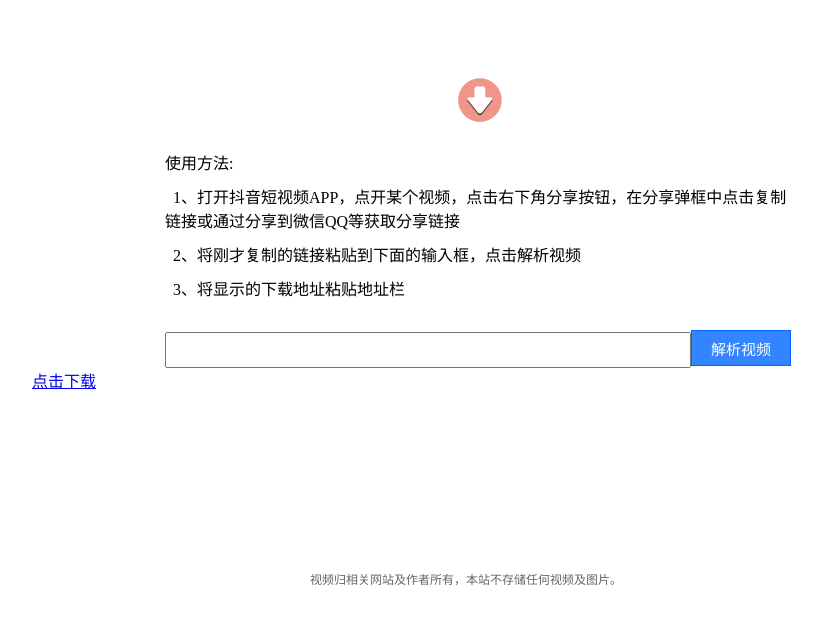
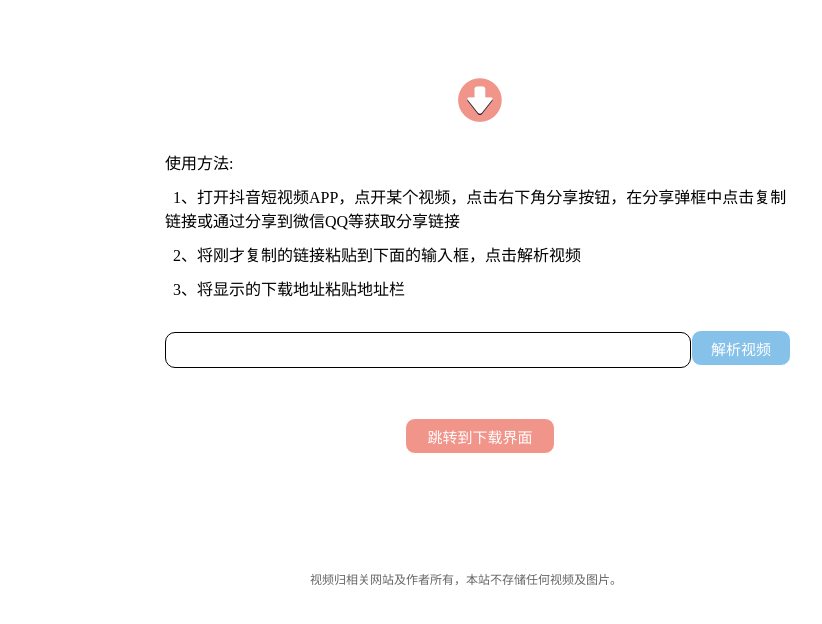
Before and after one commit to AmazingUU/Django-Douyin_no_watermark, a Django app: template download_no_watermark/templates/hello.html in a window 1280 px wide. Shown: the top 624 px of the page, without its empty margins (160-982 px from the left). Run offline with Django 3.2, Linux system fonts and the light colour scheme; the template is opened without the code that fills it: most values are stand-ins (such as "Sample title", 1, 10 or a date in 2020).

Commit message:
2018/11/25 23:05

```diff
--- a/download_no_watermark/download_no_watermark/view.py
+++ b/download_no_watermark/download_no_watermark/view.py
@@ -1,3 +1,5 @@
+import json
+
 from django.http import HttpResponse
 from django.shortcuts import render
 from download_no_watermark.download_no_watermark import Downloader
@@ -9,8 +11,8 @@ def hello(request):
         downloader = Downloader()
         download_url,desc = downloader.run(share_url)
         if download_url:
-            context['download_url'] = download_url
-            context['desc'] = desc
+            context['download_url'] = json.dumps(download_url)
+            context['desc'] = json.dumps(desc)
             # return HttpResponseRedirect(download_url)
         else:
             context['download_url'] = '下载失败'
--- a/download_no_watermark/templates/hello.html
+++ b/download_no_watermark/templates/hello.html
@@ -31,8 +31,9 @@ div div ul li{float:right;}
     text-decoration:none;}
 ul{list-style:none;position:absolute; top:20px;right:5px;}
 .logo{display:block;margin:75px auto 25px;width:50px;height:50px;}
-#submit{width:100px;height:36px;background:#3385ff; border:1px solid #06F;color:#fff;font-size:15px;}
-#search{width:526px;height:36px;}
+#submit{width:100px;height:36px;background:#85C1E9; border:1px solid;border-radius:10px;color:#fff;font-size:15px;}
+#download{display:block;width:150px;height:36px;background:#F1948A; border:1px solid;border-radius:10px;color:#fff;font-size:15px;margin:50px auto}
+#search{width:526px;height:36px;border:1px solid;border-radius:10px;}
 .tubiao{width:630px;margin:0 auto;}
 .qrcode_text{float:left;height:46px;line-height:23px;font-size:12px;margin: 8px 0 0 10px;}
 .qrcode_img{float:left;}
@@ -59,8 +60,8 @@ function copyText() {
   alert("复制成功,请将地址复制到地址栏打开");
 }
 
-function download(url){
-    window.open(url);
+function download(){
+    window.open({{ download_url|safe }});
 }
 /**
  * 通用的打开下载对话框方法，没有测试过具体兼容性
@@ -109,17 +110,17 @@ function openDownloadDialog(url, saveName)
         <div class="tubiao">
             <form action="/douyin/" method="post">
                 {% csrf_token %}
-                <input type="search" name="search" id="search"/><input type="submit" name="submit" id="submit"value="解析视频"/>
+                <input type="search" name="search" id="search"/><input type="submit" name="submit" id="submit" value="解析视频"/>
             </form>
 
 
         </div>
        {% if desc %}
-            <!--<div class="tubiao">-->
+            <div class="tubiao">
                 <!--<p style="margin:50px atuo 20px auto;">视频名称:&nbsp;&nbsp;{{ desc }}</p>-->
                <!--下载地址:<textarea id="input" style="width:630px;height:50px;margin:10px 0 20px 0;resize:none;">{{ download_url }}</textarea>-->
-               <a href="{{download_url}}" onclick="download({{download_url}})">点击下载</a>
-            <!--</div>-->
+               <input type="submit" id="download" onclick="download()" value="跳转到下载界面"/>
+            </div>
        {% endif %}
    </div>
    <div class="footer">
```
